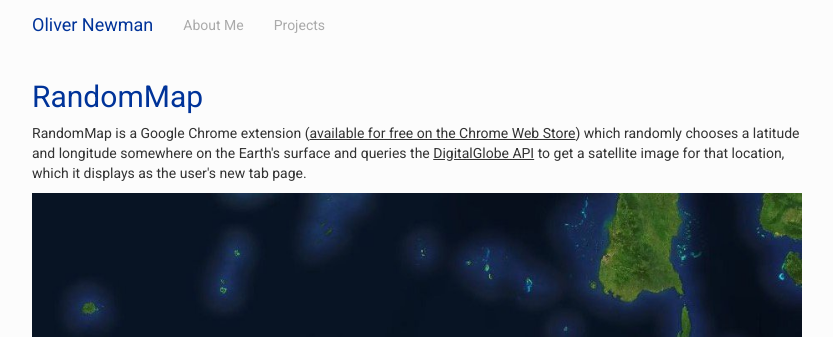
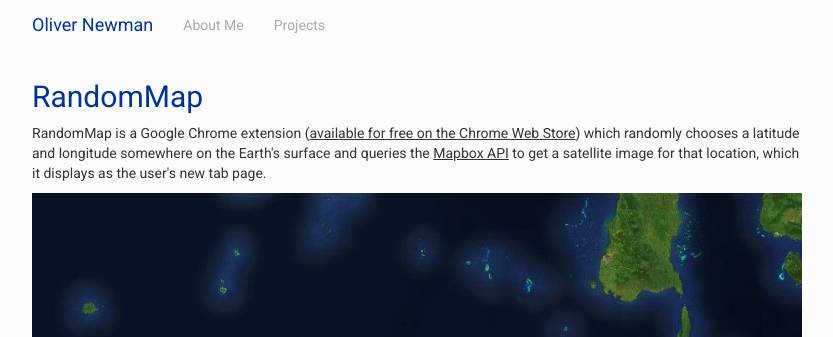
Before and after one commit to oliver-newman/personal_website, a Jekyll site: the page built from projects/randommap.html, in a window 1280 px wide. Shown: the top 337 px of the page, without its empty margins (223-1056 px from the left). Built offline with Jekyll 4.4.1, drawn with Linux system fonts in a browser that asks for light colours.

Commit message:
Update RandomMap info

```diff
--- a/projects/randommap.html
+++ b/projects/randommap.html
@@ -11,7 +11,7 @@
       href="https://chrome.google.com/webstore/search/randommap">available for
       free on the Chrome Web Store</a>) which randomly chooses a latitude and
     longitude somewhere on the Earth's surface and queries the
-    <a target="_blank" href="https://platform.digitalglobe.com/maps-api/">DigitalGlobe API</a>
+    <a target="_blank" href="https://www.mapbox.com/api-documentation/">Mapbox API</a>
     to get a satellite image for that location, which it displays as the user's
     new tab page.
   </p>
```
